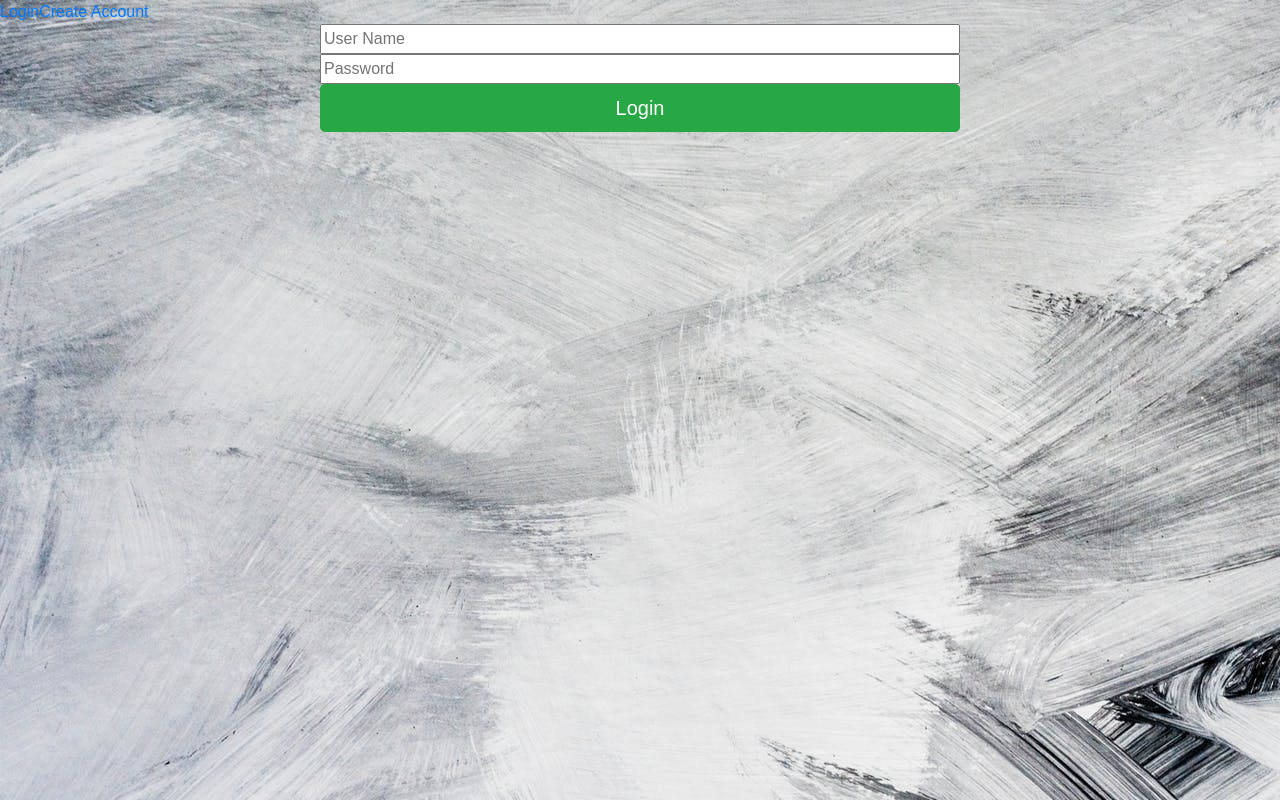
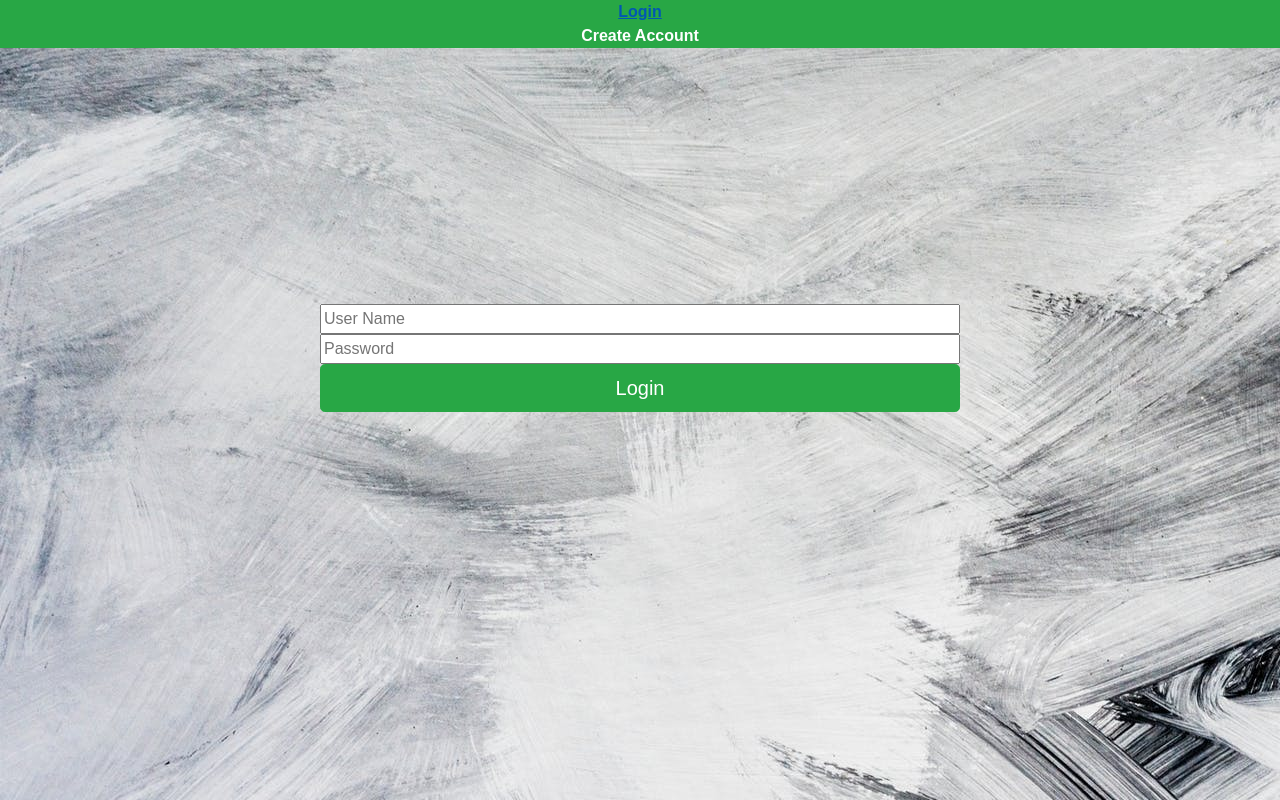
Before and after one commit to DjMikeLin/Restaurant-Picker-V2, a React (Create React App) app in the folder client/: page /Login in a window 1280 px wide. Built offline with nearby package versions, Linux system fonts and the light colour scheme.

Commit message:
1. Working

```diff
--- a/client/src/components/LoginNav.js
+++ b/client/src/components/LoginNav.js
@@ -1,13 +1,27 @@
 import React from 'react';
 import {Link} from 'react-router-dom';
+import styled from 'styled-components';
+
+const StyledLink = styled(Link)`
+    display: flex;
+    justify-content: center;
+    align-items: center;
+    color: white;
+    font-weight: bolder;
+    background: #28a745;
+`;
+
+const StyledDiv = styled.div`
+    margin-bottom: 20%;
+`;
 
 class LoginNav extends React.Component{
 	render() {
 		return (
-		    <div>
-                <Link to="/Login">Login</Link>
-                <Link to="/CreateAccount">Create Account</Link>
-		    </div>
+		    <StyledDiv>
+                <StyledLink to="/Login">Login</StyledLink>
+                <StyledLink to="/CreateAccount">Create Account</StyledLink>
+		    </StyledDiv>
 		);
 	}
 }
--- a/client/src/components/UserView.js
+++ b/client/src/components/UserView.js
@@ -2,6 +2,13 @@ import React from 'react';
 import Favorites from './Favorites';
 import UpdateProfile from './UpdateProfile';
 import {BrowserRouter as Router, Switch, Route, Link} from 'react-router-dom';
+import Button from 'react-bootstrap/Button';
+import styled from 'styled-components';
+
+const StyledButton = styled(Button)`
+    display: flex;
+    justify-content: flex-end;
+`;
 
 class UserView extends React.Component {
     state = {
@@ -22,7 +29,7 @@ class UserView extends React.Component {
                         <Route exact path="/Login/Update" render={profileComponent} />
                     </Switch>
 
-                    <button onClick={this.props.logOut}>Log Out</button>
+                    <Button variant="success outline-success" size="lg" onClick={this.props.logOut}>Log Out</Button>
                     <div>
                         {
                            !this.state.showUpdate ?
```
